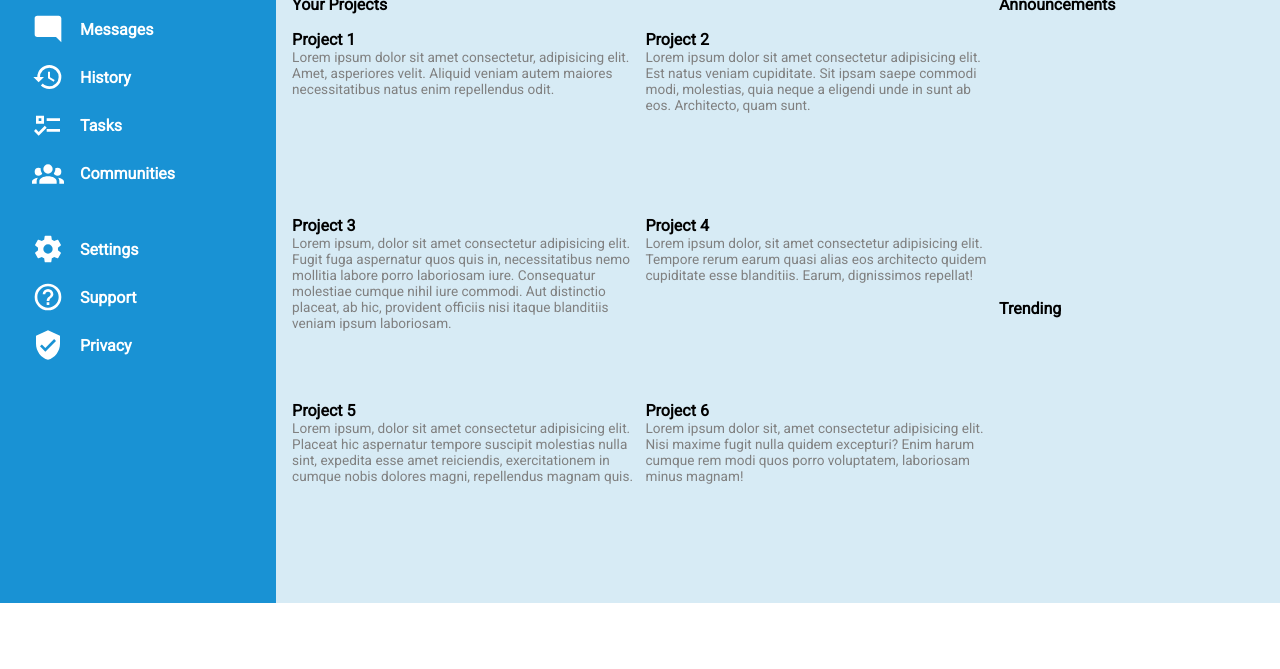
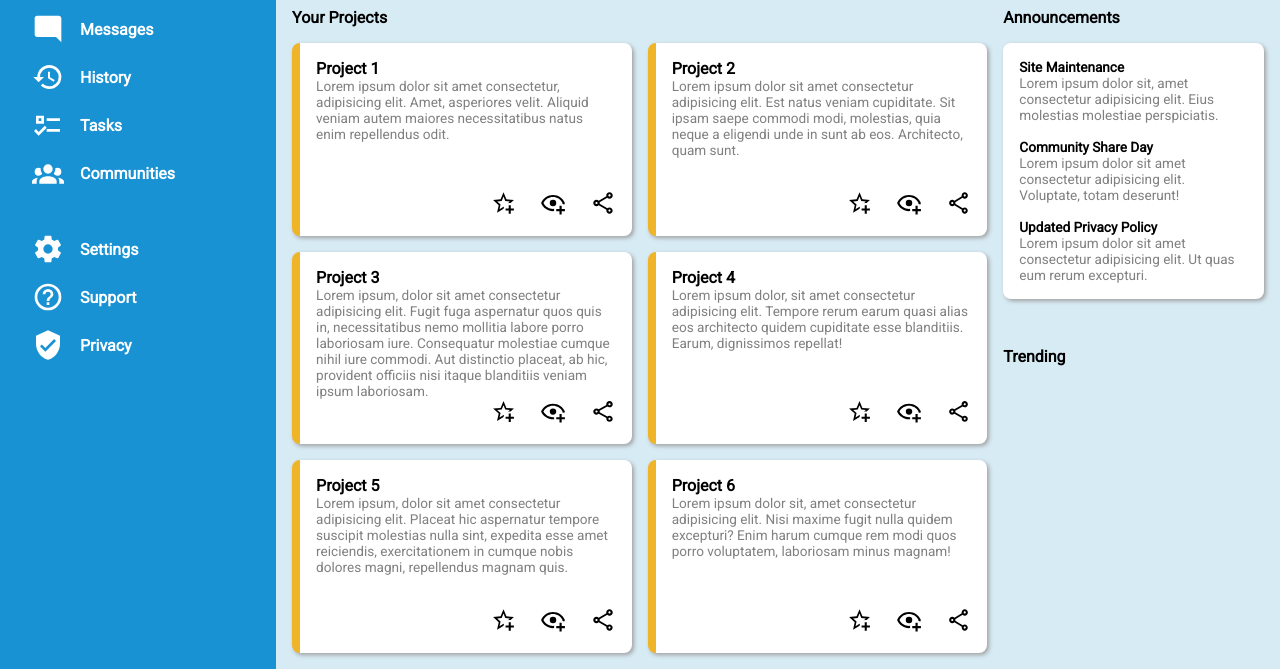
Before and after one commit to Jebonn/admin-dashboard, a plain HTML site: page index.html in a window 1280 px wide. Shown: the part 197-866 px from the top of the page. Before the commit the page ends 800 px from the top, so only its background shows below. Drawn offline with Linux system fonts and the light colour scheme.

Commit message:
Add project icons & layout

```diff
--- a/index.html
+++ b/index.html
@@ -55,40 +55,84 @@
                     <p class="project-description">
                         Lorem ipsum dolor sit amet consectetur, adipisicing elit. Amet, asperiores velit. Aliquid veniam autem maiores necessitatibus natus enim repellendus odit.
                     </p>
+                    <div>
+                        <a href=""><img src="./img/star-plus.svg" class="icon icon-star"></a>
+                        <a href=""><img src="./img/eye-plus.svg" class="icon icon-eye"></a>
+                        <a href=""><img src="./img/share.svg" class="icon icon-share"></a>
+                    </div>
                 </article>
                 <article>
                     <h4>Project 2</h4>
                     <p class="project-description">
                         Lorem ipsum dolor sit amet consectetur adipisicing elit. Est natus veniam cupiditate. Sit ipsam saepe commodi modi, molestias, quia neque a eligendi unde in sunt ab eos. Architecto, quam sunt.
                     </p>
+                    <div>
+                        <a href=""><img src="./img/star-plus.svg" class="icon icon-star"></a>
+                        <a href=""><img src="./img/eye-plus.svg" class="icon icon-eye"></a>
+                        <a href=""><img src="./img/share.svg" class="icon icon-share"></a>
+                    </div>
                 </article>
                 <article>
                     <h4>Project 3</h4>
                     <p class="project-description">
                         Lorem ipsum, dolor sit amet consectetur adipisicing elit. Fugit fuga aspernatur quos quis in, necessitatibus nemo mollitia labore porro laboriosam iure. Consequatur molestiae cumque nihil iure commodi. Aut distinctio placeat, ab hic, provident officiis nisi itaque blanditiis veniam ipsum laboriosam.
                     </p>
+                    <div>
+                        <a href=""><img src="./img/star-plus.svg" class="icon icon-star"></a>
+                        <a href=""><img src="./img/eye-plus.svg" class="icon icon-eye"></a>
+                        <a href=""><img src="./img/share.svg" class="icon icon-share"></a>
+                    </div>
                 </article>
                 <article>
                     <h4>Project 4</h4>
                     <p class="project-description">
                         Lorem ipsum dolor, sit amet consectetur adipisicing elit. Tempore rerum earum quasi alias eos architecto quidem cupiditate esse blanditiis. Earum, dignissimos repellat!
                     </p>
+                    <div>
+                        <a href=""><img src="./img/star-plus.svg" class="icon icon-star"></a>
+                        <a href=""><img src="./img/eye-plus.svg" class="icon icon-eye"></a>
+                        <a href=""><img src="./img/share.svg" class="icon icon-share"></a>
+                    </div>
                 </article>
                 <article>
                     <h4>Project 5</h4>
                     <p class="project-description">
                         Lorem ipsum, dolor sit amet consectetur adipisicing elit. Placeat hic aspernatur tempore suscipit molestias nulla sint, expedita esse amet reiciendis, exercitationem in cumque nobis dolores magni, repellendus magnam quis.
                     </p>
+                    <div>
+                        <a href=""><img src="./img/star-plus.svg" class="icon icon-star"></a>
+                        <a href=""><img src="./img/eye-plus.svg" class="icon icon-eye"></a>
+                        <a href=""><img src="./img/share.svg" class="icon icon-share"></a>
+                    </div>
                 </article>
                 <article>
                     <h4>Project 6</h4>
                     <p class="project-description">
                         Lorem ipsum dolor sit, amet consectetur adipisicing elit. Nisi maxime fugit nulla quidem excepturi? Enim harum cumque rem modi quos porro voluptatem, laboriosam minus magnam!
                     </p>
+                    <div>
+                        <a href=""><img src="./img/star-plus.svg" class="icon icon-star"></a>
+                        <a href=""><img src="./img/eye-plus.svg" class="icon icon-eye"></a>
+                        <a href=""><img src="./img/share.svg" class="icon icon-share"></a>
+                    </div>
                 </article>
             </section>
-            <section>
+            <section class="announcements-text">
                 <p>Announcements</p>
+                <div class="announcement-container">
+                    <div>
+                        <p class="announcement-title">Site Maintenance</p>
+                        <div class="announcement-description">Lorem ipsum dolor sit, amet consectetur adipisicing elit. Eius molestias molestiae perspiciatis.</div>
+                    </div>
+                    <div>
+                        <p class="announcement-title">Community Share Day</p>
+                        <div class="announcement-description">Lorem ipsum dolor sit amet consectetur adipisicing elit. Voluptate, totam deserunt!</div>
+                    </div>
+                    <div>
+                        <p class="announcement-title">Updated Privacy Policy</p>
+                        <div class="announcement-description">Lorem ipsum dolor sit amet consectetur adipisicing elit. Ut quas eum rerum excepturi.</div>
+                    </div>
+                </div>
             </section>
             <section>
                 <p>Trending</p>
--- a/style.css
+++ b/style.css
@@ -5,6 +5,31 @@
     --icon-base-size: 2em;
     font-family: Roboto;
     font-weight: bold;
+}
+
+article, .announcement-container {
+    background-color: white;
+    border-radius: .5em;
+    padding: 1em;
+    box-shadow: 2px 2px 4px rgb(160, 160, 160);
+}
+
+article {
+    border-left: .5em solid var(--art-yellow);
+    display: grid;
+    grid-template-rows: fit-content(0) 1fr;
+}
+
+.announcement-container {
+    display: flex;
+    flex-direction: column;
+    gap: 1em;
+}
+
+article > div {
+    display: flex;
+    gap: 1.5em;
+    justify-content: flex-end;
 }
 
 body {
@@ -16,16 +41,12 @@ body {
 
 button {
     background-color: var(--nav-blue);
-    border: none;
     color: white;
     font-weight: bold;
     height: 2.5em;
     width: 6em;
+    border: none;
     border-radius: 1.25em;
-}
-
-h4 {
-    margin: 0;
 }
 
 li {
@@ -38,7 +59,11 @@ ul{
     margin: 2em 0;
 }
 
-.dashboard-h2-text {
+.announcement-title {
+    font-size: .85em;
+}
+
+h4, .dashboard-h2-text, .announcement-title {
     margin: 0;
 }
 
@@ -62,7 +87,7 @@ ul{
 
 .header-user {
     background-color: white;
-    box-shadow: 0 0 8px grey;
+    box-shadow: 0 0 8px rgb(160, 160, 160);
     display: grid;
     grid-template-rows: 1fr 1fr;
 }
@@ -109,10 +134,10 @@ ul{
     padding: 1em;
     display: grid;
     grid-template: 1fr 1fr / 4fr 1.5fr;
-
+    gap: 1em;
 }
 
-.project-description {
+.project-description, .announcement-description {
     color: grey;
     font-weight: 100;
     font-size: .85em;
@@ -124,6 +149,12 @@ ul{
     grid-template: fit-content(0) 1fr 1fr 1fr / 1fr 1fr;
     grid-column: 1 / 2;
     grid-row: 1 / -1;
+    gap: 1em;
+}
+
+.section-projects .icon {
+    height: calc(var(--icon-base-size) * .8);
+    width: calc(var(--icon-base-size) * .8);
 }
 
 .icon {
@@ -141,5 +172,6 @@ ul{
 }
 
 .your-projects-text {
+    margin-bottom: 0;
     grid-column: 1 / -1;
 }
```
Also changed, not shown: img/eye-plus.svg (added), img/share.svg (added), img/star-plus.svg (added).
